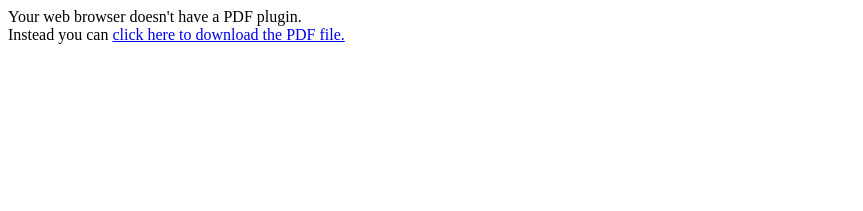
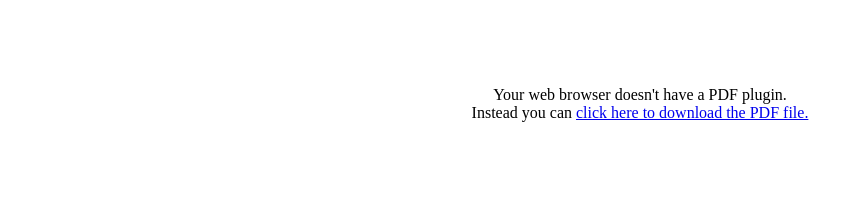
Before and after one commit to crisleh/crisleh, a plain HTML site: page resume/index.html in a window 1280 px wide. Shown: the whole page, without its empty margins (0-863 px from the left). Drawn offline with Linux system fonts and the light colour scheme.

Commit message:
Improve resume page syte

```diff
--- a/resume/index.html
+++ b/resume/index.html
@@ -13,8 +13,17 @@
     <meta name="theme-color" content="#ffffff">
 </head>
 
-<object data="CristianeLehmkuhl-resume.pdf" type="application/pdf" width="100%" height="100%">
-    <p>Your web browser doesn't have a PDF plugin.<br>Instead you can <a href="CristianeLehmkuhl-resume.pdf">click here to download the PDF file.</a></p>
-</object>
+<body style="margin: 0px">
+
+    <object data="CristianeLehmkuhl-resume.pdf" type="application/pdf" width="100%" height="100%">
+        <div style="text-align: center; padding: 70px 0;">
+            <p>
+                Your web browser doesn't have a PDF plugin.<br />
+                Instead you can <a href="CristianeLehmkuhl-resume.pdf">click here to download the PDF file.</a>
+            </p>
+        </div>
+    </object>
+
+</body>
 
 </html>
```
